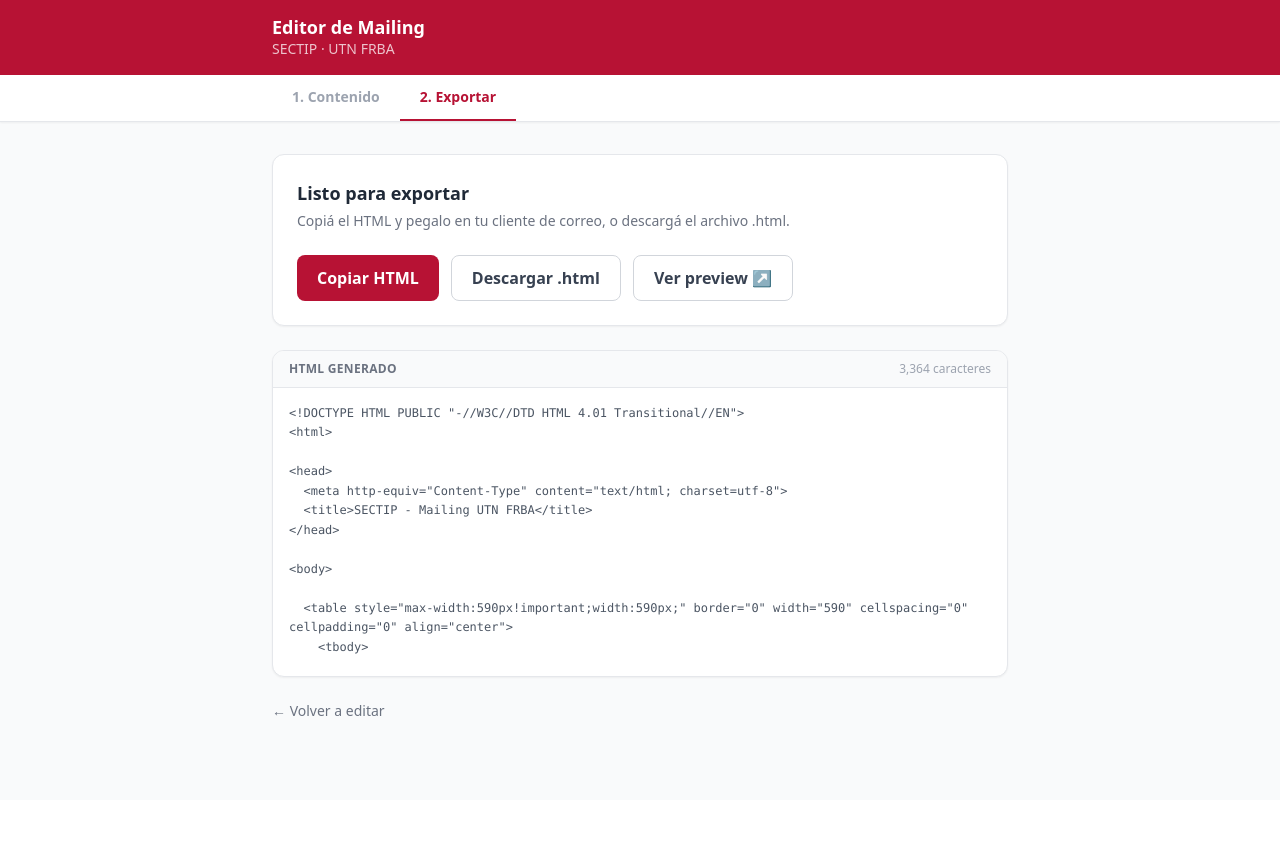
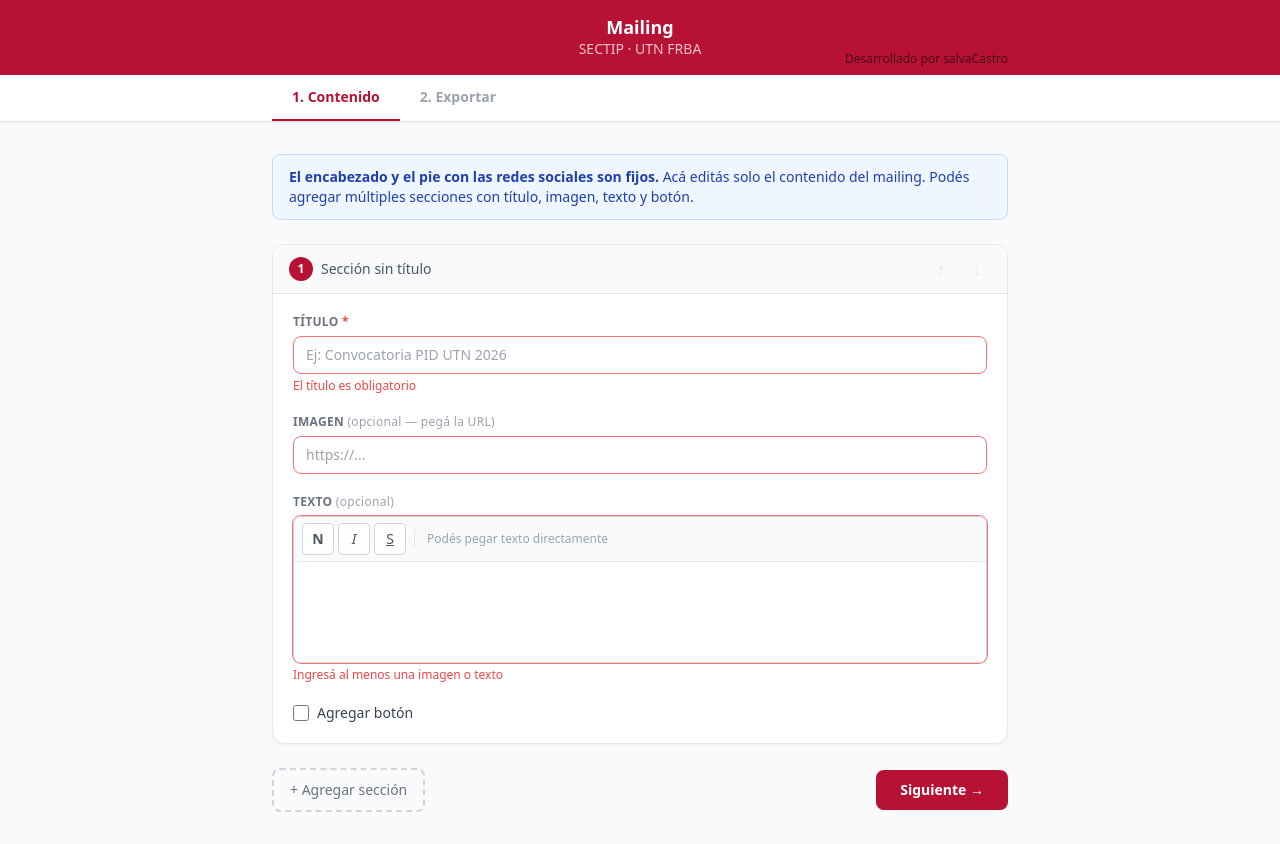
Before and after one commit to salvador-castro/mailing-sectip, a React (Vite) app: page / in a window 1280 px wide. Both pictures are taken after a click on the button "2. Exportar". Before the commit the page ends 800 px from the top, so only its background shows below. Built offline with nearby package versions, Linux system fonts and the light colour scheme.

Commit message:
few changes

```diff
--- a/src/App.jsx
+++ b/src/App.jsx
@@ -11,17 +11,51 @@ function newSection() {
     imageAlt: '',
     body: '',
     hasButton: false,
-    buttonText: 'Más información',
+    buttonText: '',
     buttonHref: '',
   }
+}
+
+function isBodyEmpty(html) {
+  if (!html || html.trim() === '') return true
+  return html.replace(/<[^>]*>/g, '').trim() === ''
+}
+
+function validateSections(sections) {
+  const errors = {}
+  sections.forEach((s) => {
+    const e = {}
+    if (!s.title.trim()) e.title = 'El título es obligatorio'
+    if (!s.imageUrl.trim() && isBodyEmpty(s.body)) e.content = 'Ingresá al menos una imagen o texto'
+    if (s.hasButton) {
+      if (!s.buttonText.trim()) e.buttonText = 'Ingresá el texto del botón'
+      if (!s.buttonHref.trim()) e.buttonHref = 'Ingresá la URL del botón'
+    }
+    if (Object.keys(e).length > 0) errors[s.id] = e
+  })
+  return errors
 }
 
 export default function App() {
   const [step, setStep] = useState(1)
   const [sections, setSections] = useState([newSection()])
+  const [sectionErrors, setSectionErrors] = useState({})
 
   function updateSection(id, changes) {
     setSections((prev) => prev.map((s) => (s.id === id ? { ...s, ...changes } : s)))
+    // clear errors for changed fields
+    if (sectionErrors[id]) {
+      setSectionErrors((prev) => {
+        const updated = { ...prev[id] }
+        Object.keys(changes).forEach((k) => {
+          if (k === 'title') delete updated.title
+          if (k === 'imageUrl' || k === 'body') delete updated.content
+          if (k === 'buttonText') delete updated.buttonText
+          if (k === 'buttonHref') delete updated.buttonHref
+        })
+        return Object.keys(updated).length > 0 ? { ...prev, [id]: updated } : (() => { const n = { ...prev }; delete n[id]; return n })()
+      })
+    }
   }
 
   function addSection() {
@@ -44,6 +78,16 @@ export default function App() {
     })
   }
 
+  function handleGoToStep2() {
+    const errors = validateSections(sections)
+    if (Object.keys(errors).length > 0) {
+      setSectionErrors(errors)
+      return
+    }
+    setSectionErrors({})
+    setStep(2)
+  }
+
   const html = generateHTML(sections)
 
   return (
@@ -51,11 +95,14 @@ export default function App() {
 
       {/* Header */}
       <header className="bg-[#b71234] text-white shadow-md">
-        <div className="max-w-3xl mx-auto px-4 py-4 flex items-center gap-4">
-          <div>
-            <h1 className="text-lg font-bold leading-tight">Editor de Mailing</h1>
+        <div className="max-w-3xl mx-auto px-4 py-4 relative flex items-center justify-center">
+          <div className="text-center">
+            <h1 className="text-lg font-bold leading-tight">Mailing</h1>
             <p className="text-sm opacity-75">SECTIP · UTN FRBA</p>
           </div>
+          <span className="absolute right-4 bottom-2 text-xs text-black/60">
+            Desarrollado por salvaCastro
+          </span>
         </div>
       </header>
 
@@ -74,7 +121,7 @@ export default function App() {
               1. Contenido
             </button>
             <button
-              onClick={() => setStep(2)}
+              onClick={step === 1 ? handleGoToStep2 : undefined}
               className={`px-5 py-3 text-sm font-semibold border-b-2 transition-colors ${
                 step === 2
                   ? 'border-[#b71234] text-[#b71234]'
@@ -104,6 +151,7 @@ export default function App() {
                   section={section}
                   index={idx}
                   total={sections.length}
+                  errors={sectionErrors[section.id] || {}}
                   onChange={(changes) => updateSection(section.id, changes)}
                   onRemove={() => removeSection(section.id)}
                   onMove={(dir) => moveSection(section.id, dir)}
@@ -122,7 +170,7 @@ export default function App() {
               <div className="flex-1" />
 
               <button
-                onClick={() => setStep(2)}
+                onClick={handleGoToStep2}
                 className="px-6 py-2.5 bg-[#b71234] text-white rounded-lg font-semibold text-sm hover:bg-[#9a0f2a] transition-colors shadow-sm"
               >
                 Siguiente →
--- a/src/components/ExportStep.jsx
+++ b/src/components/ExportStep.jsx
@@ -40,11 +40,10 @@ export default function ExportStep({ html, onBack }) {
         <div className="flex flex-wrap gap-3">
           <button
             onClick={handleCopy}
-            className={`flex items-center gap-2 px-5 py-2.5 rounded-lg font-semibold transition-all ${
-              copied
+            className={`flex items-center gap-2 px-5 py-2.5 rounded-lg font-semibold transition-all ${copied
                 ? 'bg-green-600 text-white'
                 : 'bg-[#b71234] text-white hover:bg-[#9a0f2a]'
-            }`}
+              }`}
           >
             {copied ? '✓ ¡Copiado!' : 'Copiar HTML'}
           </button>
@@ -60,7 +59,7 @@ export default function ExportStep({ html, onBack }) {
             onClick={handlePreview}
             className="flex items-center gap-2 px-5 py-2.5 bg-white border border-gray-300 text-gray-700 rounded-lg font-semibold hover:bg-gray-50 transition-colors"
           >
-            Ver preview ↗
+            Vista previa ↗
           </button>
         </div>
       </div>
--- a/src/components/SectionCard.jsx
+++ b/src/components/SectionCard.jsx
@@ -1,6 +1,6 @@
 import RichTextEditor from './RichTextEditor'
 
-export default function SectionCard({ section, index, total, onChange, onRemove, onMove }) {
+export default function SectionCard({ section, index, total, errors, onChange, onRemove, onMove }) {
   const { title, imageUrl, imageAlt, body, hasButton, buttonText, buttonHref } = section
 
   return (
@@ -47,16 +47,20 @@ export default function SectionCard({ section, index, total, onChange, onRemove,
         {/* Title */}
         <div>
           <label className="block text-xs font-semibold text-gray-500 uppercase tracking-wide mb-1.5">
-            Título{' '}
-            <span className="font-normal normal-case text-gray-400">(opcional)</span>
+            Título <span className="text-red-500">*</span>
           </label>
           <input
             type="text"
             value={title}
             onChange={(e) => onChange({ title: e.target.value })}
             placeholder="Ej: Convocatoria PID UTN 2026"
-            className="w-full border border-gray-300 rounded-lg px-3 py-2 text-sm focus:outline-none focus:ring-2 focus:ring-[#b71234]/30 focus:border-[#b71234] transition-colors"
+            className={`w-full border rounded-lg px-3 py-2 text-sm focus:outline-none focus:ring-2 transition-colors ${
+              errors.title
+                ? 'border-red-400 focus:ring-red-200 focus:border-red-400'
+                : 'border-gray-300 focus:ring-[#b71234]/30 focus:border-[#b71234]'
+            }`}
           />
+          {errors.title && <p className="mt-1 text-xs text-red-500">{errors.title}</p>}
         </div>
 
         {/* Image */}
@@ -70,7 +74,11 @@ export default function SectionCard({ section, index, total, onChange, onRemove,
             value={imageUrl}
             onChange={(e) => onChange({ imageUrl: e.target.value })}
             placeholder="https://..."
-            className="w-full border border-gray-300 rounded-lg px-3 py-2 text-sm focus:outline-none focus:ring-2 focus:ring-[#b71234]/30 focus:border-[#b71234] transition-colors"
+            className={`w-full border rounded-lg px-3 py-2 text-sm focus:outline-none focus:ring-2 transition-colors ${
+              errors.content
+                ? 'border-red-400 focus:ring-red-200 focus:border-red-400'
+                : 'border-gray-300 focus:ring-[#b71234]/30 focus:border-[#b71234]'
+            }`}
           />
           {imageUrl.trim() && (
             <>
@@ -100,11 +108,14 @@ export default function SectionCard({ section, index, total, onChange, onRemove,
             Texto{' '}
             <span className="font-normal normal-case text-gray-400">(opcional)</span>
           </label>
+          <div className={errors.content ? 'rounded-lg ring-1 ring-red-400' : ''}>
             <RichTextEditor
               key={section.id}
               value={body}
               onChange={(val) => onChange({ body: val })}
             />
+          </div>
+          {errors.content && <p className="mt-1 text-xs text-red-500">{errors.content}</p>}
         </div>
 
         {/* Button */}
@@ -121,20 +132,34 @@ export default function SectionCard({ section, index, total, onChange, onRemove,
 
           {hasButton && (
             <div className="mt-3 space-y-2 pl-6 border-l-2 border-[#b71234]/20">
+              <div>
                 <input
                   type="text"
                   value={buttonText}
                   onChange={(e) => onChange({ buttonText: e.target.value })}
                   placeholder="Texto del botón"
-                className="w-full border border-gray-300 rounded-lg px-3 py-2 text-sm focus:outline-none focus:ring-2 focus:ring-[#b71234]/30 focus:border-[#b71234] transition-colors"
+                  className={`w-full border rounded-lg px-3 py-2 text-sm focus:outline-none focus:ring-2 transition-colors ${
+                    errors.buttonText
+                      ? 'border-red-400 focus:ring-red-200 focus:border-red-400'
+                      : 'border-gray-300 focus:ring-[#b71234]/30 focus:border-[#b71234]'
+                  }`}
                 />
+                {errors.buttonText && <p className="mt-1 text-xs text-red-500">{errors.buttonText}</p>}
+              </div>
+              <div>
                 <input
                   type="url"
                   value={buttonHref}
                   onChange={(e) => onChange({ buttonHref: e.target.value })}
                   placeholder="URL de destino (https://...)"
-                className="w-full border border-gray-300 rounded-lg px-3 py-2 text-sm focus:outline-none focus:ring-2 focus:ring-[#b71234]/30 focus:border-[#b71234] transition-colors"
+                  className={`w-full border rounded-lg px-3 py-2 text-sm focus:outline-none focus:ring-2 transition-colors ${
+                    errors.buttonHref
+                      ? 'border-red-400 focus:ring-red-200 focus:border-red-400'
+                      : 'border-gray-300 focus:ring-[#b71234]/30 focus:border-[#b71234]'
+                  }`}
                 />
+                {errors.buttonHref && <p className="mt-1 text-xs text-red-500">{errors.buttonHref}</p>}
+              </div>
               {buttonText.trim() && (
                 <div className="pt-1">
                   <span className="inline-block px-4 py-2 text-xs font-bold text-white bg-[#b71234] rounded">
```
Lines whose indentation alone changed are shown as unchanged.
